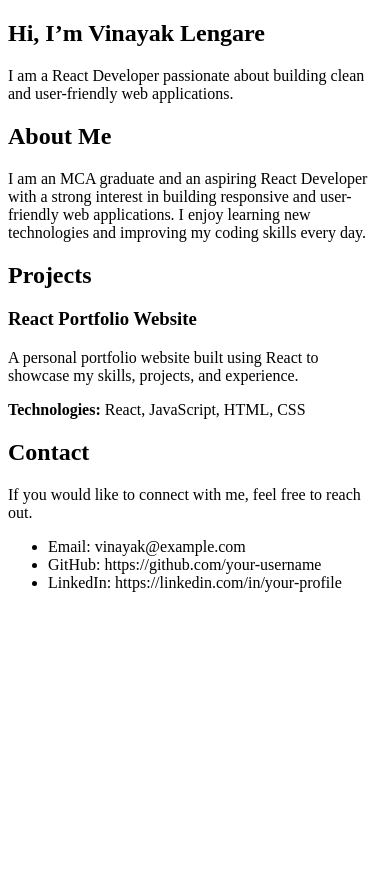
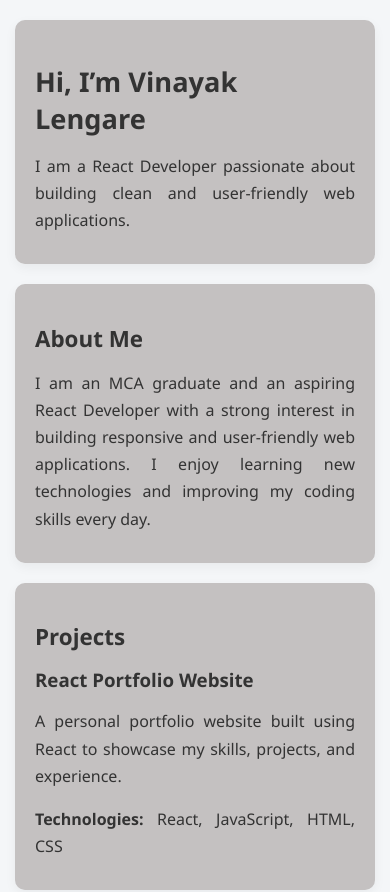
Before and after one commit to VinayakLengare/react-portfolio, a React (Vite) app: page / in a window 390 px wide. Shown: the top 892 px of the page. Before the commit the page ends 844 px from the top, so only its background shows below. Built offline with nearby package versions, Linux system fonts and the light colour scheme.

Commit message:
Improve responsive styling and justify content

```diff
--- a/src/main.jsx
+++ b/src/main.jsx
@@ -1,6 +1,7 @@
 import React from "react";
 import ReactDOM from "react-dom/client";
 import App from "./App";
+import "./styles/global.css";
 
 ReactDOM.createRoot(document.getElementById("root")).render(
   <React.StrictMode>
--- /dev/null
+++ b/src/styles/global.css
@@ -0,0 +1,68 @@
+* {
+  box-sizing: border-box;
+}
+
+body {
+  margin: 0;
+  font-family: "Segoe UI", Tahoma, Geneva, Verdana, sans-serif;
+  background-color: #f4f6f8;
+  color: #333;
+}
+
+/* Section Card Style */
+section {
+  max-width: 900px;
+  margin: 30px auto;
+  padding: 25px;
+  background-color: #c4c1c1;
+  border-radius: 10px;
+  box-shadow: 0 4px 12px rgba(0, 0, 0, 0.05);
+}
+
+/* Headings */
+h1 {
+  font-size: 2rem;
+  margin-bottom: 10px;
+}
+
+h2 {
+  font-size: 1.6rem;
+  margin-bottom: 10px;
+}
+
+h3 {
+  margin-top: 15px;
+  margin-bottom: 5px;
+}
+
+/* Paragraphs */
+p {
+  line-height: 1.7;
+  text-align: justify;
+  margin-bottom: 10px;
+}
+
+/* List */
+ul {
+  padding-left: 20px;
+}
+
+li {
+  margin-bottom: 6px;
+}
+
+/* Responsive Design */
+@media (max-width: 768px) {
+  section {
+    margin: 20px 15px;
+    padding: 20px;
+  }
+
+  h1 {
+    font-size: 1.7rem;
+  }
+
+  h2 {
+    font-size: 1.4rem;
+  }
+}
```
